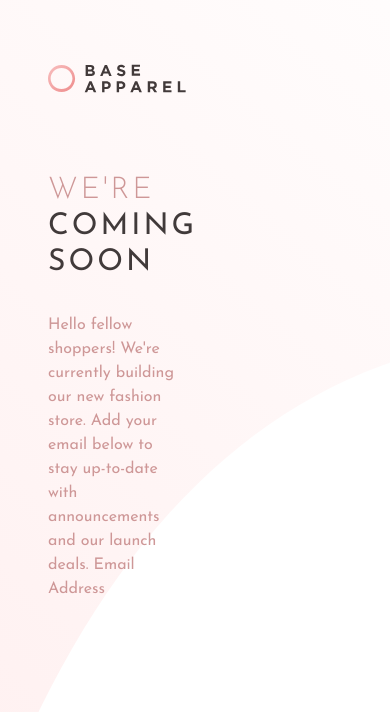
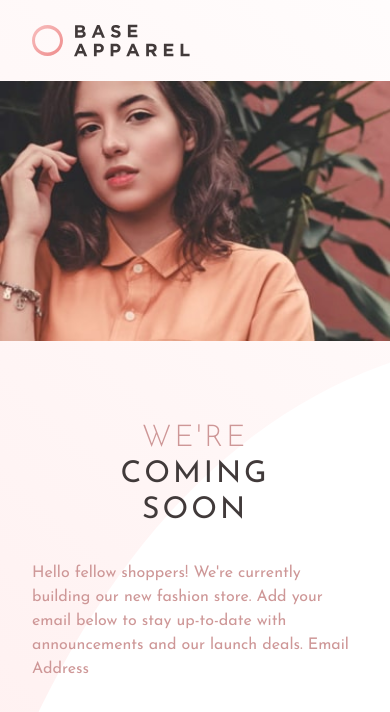
Before and after one commit to Samanosukeh/base-apparel-coming-soon, a Nuxt app: page / in a window 390 px wide. Shown: the top 712 px of the page. Built offline with nearby package versions, Linux system fonts and the light colour scheme.

Commit message:
Responsividade add

```diff
--- a/pages/index.vue
+++ b/pages/index.vue
@@ -2,15 +2,15 @@
   <div class="">
     <div class="flex flex-row min-h-screen">
       <div class="fundo-svg"></div><!-- Background svg -->
-      <div class="gradiente-2 pt-16 w-3/5">
-        <div class="xs:px-12 sm:px-0 md:px-24 lg:px-28">
-          <div class="uppercase tracking-widest xs:text-3xl sm:text-4xl md:text-5xl lg:text6xl text-6xl text-left text-neutral-dark-grayish-red">
-            <header><img src="/image/logo.svg" alt="Logo"></header>
-            <img src="/image/hero-desktop.jpg" alt="Cover" class="w-full h-64 object-cover hidden xs:visible sm:visible md:invisible lg:invisible xl:invisible">
+      <div class="gradiente-2 xs:pt-6 sm:pt-12 md:pt-16 lg:pt-16 xs:w-full lg:w-3/5">
+        <div class="">
+          <div class="uppercase tracking-widest xs:text-3xl sm:text-4xl md:text-5xl lg:text6xl text-6xl xs:text-center text-left text-neutral-dark-grayish-red">
+            <header class="xs:px-8 sm:px-12 md:px-12 lg:px-28"><img src="/image/logo.svg" alt="Logo"></header>
+            <img src="/image/hero-mobile.jpg" alt="Cover" class="w-full object-cover mt-6 xs:visible sm:hidden md:hidden lg:hidden xl:hidden">
             <p class="text-primary-desaturated-red mt-20 font-light">We're</p>
             coming<br> soon
           </div>
-          <p class="text-primary-desaturated-red mt-8 text-left">
+          <p class="text-primary-desaturated-red mt-8 text-left xs:px-8 sm:px-12 md:px-12 lg:px-28">
             Hello fellow shoppers! We're currently building our new fashion store.
             Add your email below to stay up-to-date with announcements and our launch deals.
 
@@ -18,7 +18,7 @@
           </p>
         </div>
       </div>
-      <div class="w-2/5 visible xs:invisible sm:visible md:visible lg:visible">
+      <div class="xs:w-0 sm:w-2/5 lg:w-2/5 visible xs:invisible sm:visible md:visible lg:visible">
         <img class="h-screen object-cover w-full" src="/image/hero-desktop.jpg" alt="">
       </div>
     </div>
```
